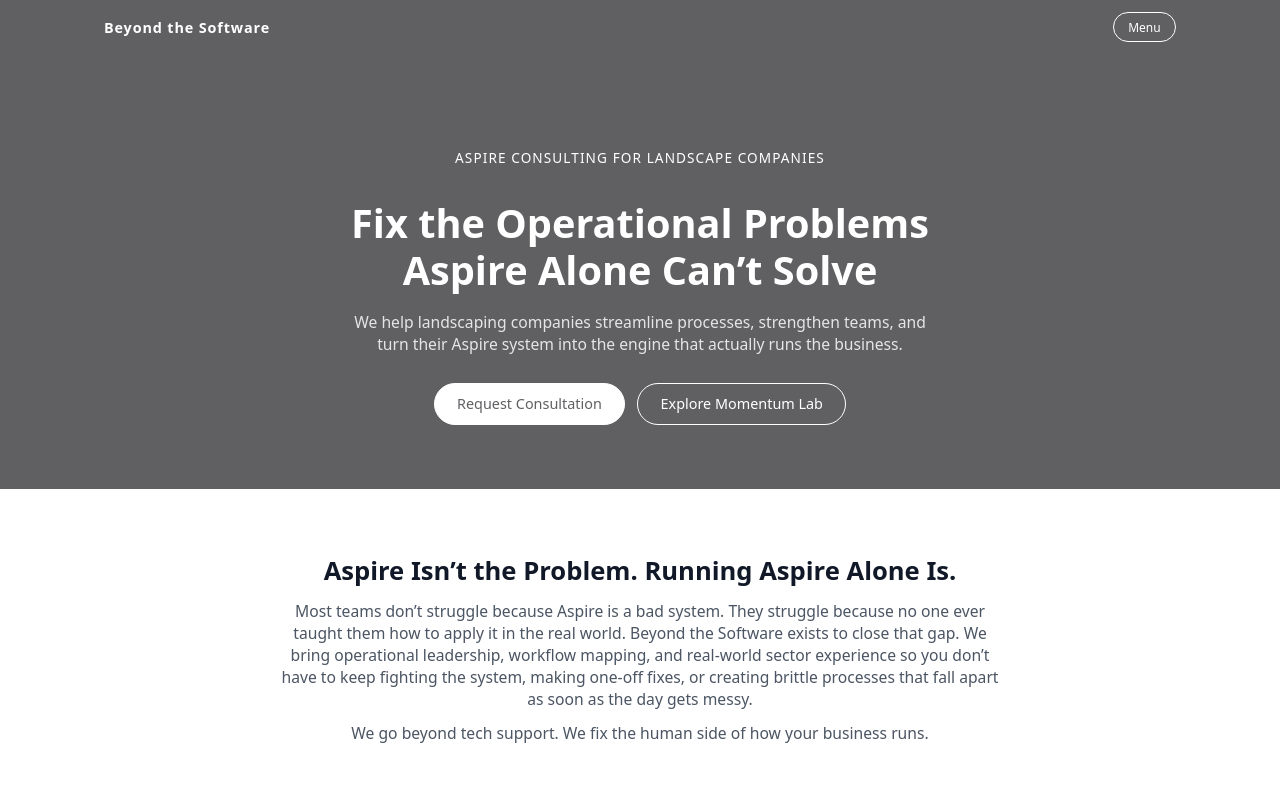
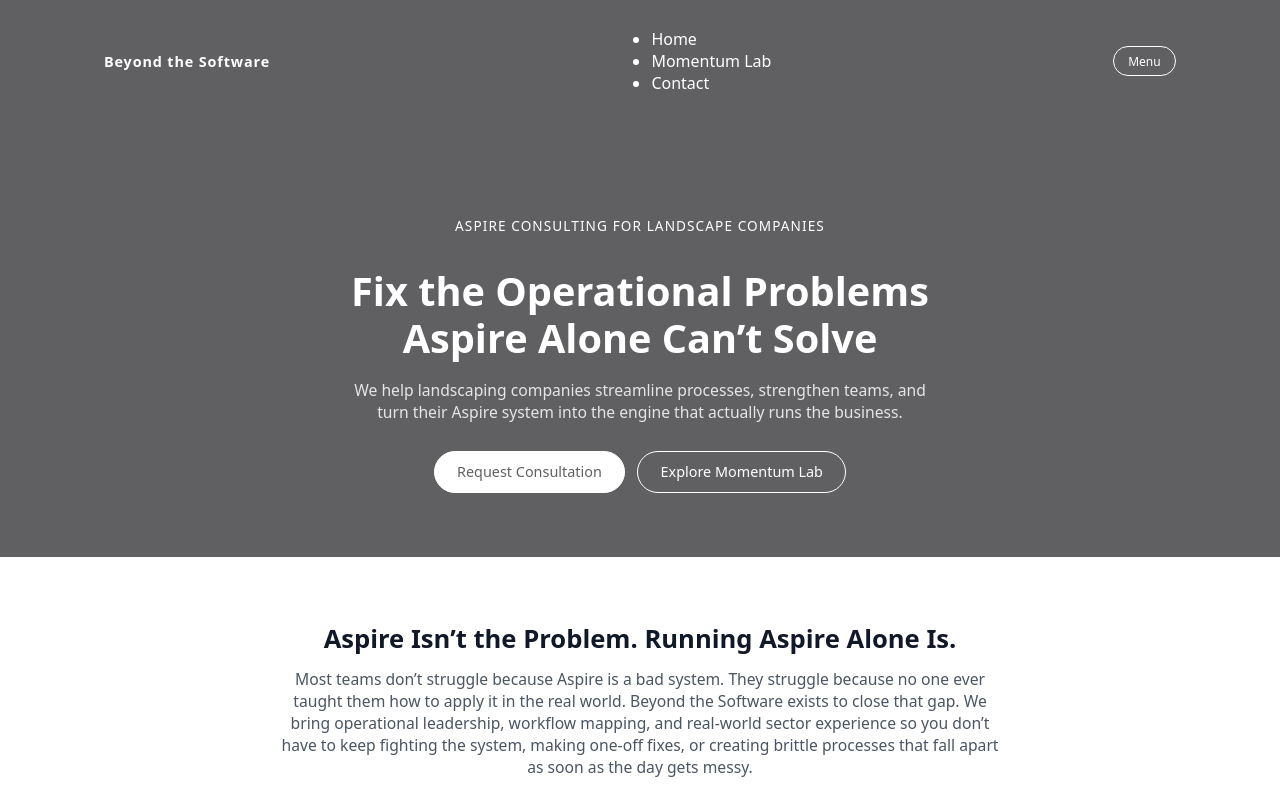
Before and after one commit to beyondthesoftware/new_website, a plain HTML site: page index.html in a window 1280 px wide. Shown: the top 787 px of the page. Drawn offline with Linux system fonts and the light colour scheme.

Commit message:
Update index.html

```diff
--- a/index.html
+++ b/index.html
@@ -6,15 +6,34 @@
   <meta name="viewport" content="width=device-width, initial-scale=1" />
   <link rel="stylesheet" href="assets/css/styles.css" />
 </head>
-<body>
+  <script src="assets/js/main.js" defer></script>
+</body>
+</html>
   <!-- Header -->
-  <header class="site-header">
-    <div class="container site-header__inner">
-      <div class="site-logo">Beyond the Software</div>
-      <button class="site-nav-toggle" type="button">Menu</button>
-    </div>
-  </header>
+ <header class="site-header">
+  <div class="container site-header__inner">
+    <div class="site-logo">Beyond the Software</div>
 
+    <!-- Navigation -->
+    <nav class="site-nav" aria-label="Main navigation">
+      <ul class="site-nav__list">
+        <li><a href="/">Home</a></li>
+        <li><a href="momentum-lab.html">Momentum Lab</a></li>
+        <li><a href="/contact.html">Contact</a></li>
+      </ul>
+    </nav>
+
+    <!-- Menu button -->
+    <button
+      class="site-nav-toggle"
+      type="button"
+      aria-expanded="false"
+      aria-controls="primary-navigation"
+    >
+      Menu
+    </button>
+  </div>
+</header>
   <!-- Hero -->
   <section class="section hero hero-band">
     <div class="container text-center">
```
